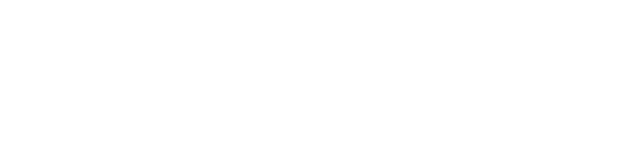
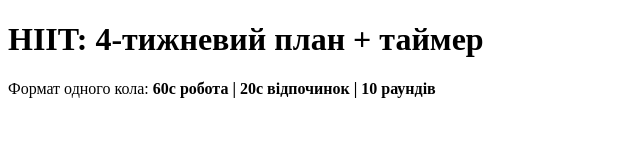
Before and after one commit to Yaroslav13-13/hiit-workout-plan, a plain HTML site: page index.html in a window 1280 px wide. Shown: the whole page, without its empty margins (0-640 px from the left). Drawn offline with Linux system fonts and the light colour scheme.

Commit message:
HTML-HIIT

```diff
--- a/index.html
+++ b/index.html
@@ -14,11 +14,12 @@
   </head>
   <body>
     <heder>
-      <h1></h1>
+      <h1>HIIT: 4-тижневий план + таймер</h1>
       <div class="sub">
-        <b></b>
-        <b></b>
-        <b></b>
+        Формат одного кола:
+        <b>60с робота |</b>
+        <b>20с відпочинок |</b>
+        <b>10 раундів</b>
       </div>
     </heder>
   </body>
```
